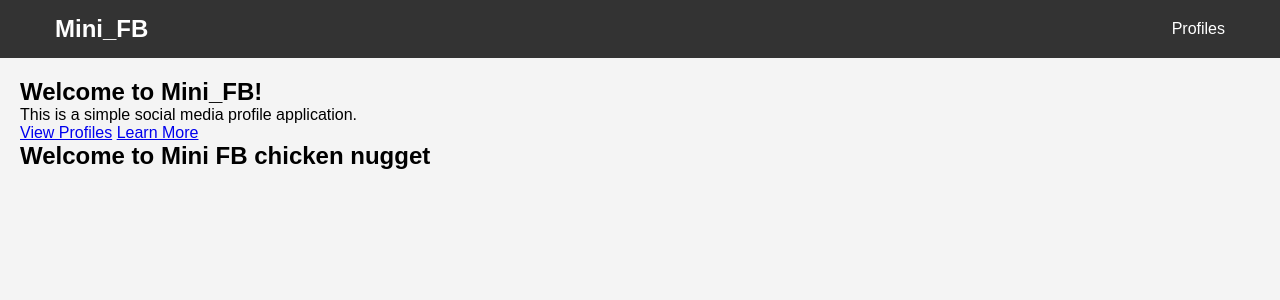
After one commit to abdul-pste/mini-fb, a Django app: template mini_fb/templates/mini_fb/home.html in a window 1280 px wide. The commit adds this page. Shown: the top 300 px of the page. Run offline with Django 5.2, Linux system fonts and the light colour scheme; the template is opened without the code that fills it, so the values that code supplies are empty.

Commit message:
fixed link issue

```diff
--- a/cs412_project/settings.py
+++ b/cs412_project/settings.py
@@ -58,7 +58,7 @@ ROOT_URLCONF = 'cs412_project.urls'
 TEMPLATES = [
     {
         'BACKEND': 'django.template.backends.django.DjangoTemplates',
-        'DIRS': [],
+        'DIRS': [BASE_DIR / 'templates'],
         'APP_DIRS': True,
         'OPTIONS': {
             'context_processors': [
--- a/mini_fb/static/css/styles.css
+++ b/mini_fb/static/css/styles.css
@@ -1,3 +1,6 @@
+/* styles.css */
+
+/* Basic reset */
 * {
     margin: 0;
     padding: 0;
@@ -7,91 +10,50 @@
 body {
     font-family: Arial, sans-serif;
     background-color: #f4f4f4;
-    color: #333;
-    line-height: 1.6;
+}
+
+/* Navigation Bar */
+nav {
+    background-color: #333;
+    color: #fff;
+}
+
+.nav-container {
+    max-width: 1200px;
+    margin: 0 auto;
+    padding: 15px;
+    display: flex;
+    justify-content: space-between;
+    align-items: center;
+}
+
+.logo {
+    font-size: 24px;
+    font-weight: bold;
+    text-decoration: none;
+    color: #fff;
+}
+
+.nav-links {
+    list-style: none;
+    display: flex;
+}
+
+.nav-links li {
+    margin-left: 20px;
+}
+
+.nav-links a {
+    text-decoration: none;
+    color: #fff;
+    transition: color 0.3s;
+}
+
+.nav-links a:hover {
+    color: #f39c12; /* Highlight color on hover */
+}
+
+/* Main Content */
+main {
     padding: 20px;
 }
-
-h1 {
-    text-align: center;
-    font-size: 2.5em;
-    color: #2c3e50;
-    margin-bottom: 20px;
-}
-
-ul {
-    list-style: none;
-    padding: 0;
-    margin: 0;
-    display: grid;
-    grid-template-columns: repeat(auto-fit, minmax(250px, 1fr));
-    gap: 20px;
-}
-
-li {
-    background-color: white;
-    padding: 20px;
-    border-radius: 10px;
-    box-shadow: 0 2px 5px rgba(0, 0, 0, 0.1);
-    transition: transform 0.3s ease, box-shadow 0.3s ease;
-    min-height: 350px;  /* Set a minimum height for each card */
-    display: flex;
-    flex-direction: column;
-    justify-content: space-between;
-}
-
-li:hover {
-    transform: translateY(-10px);
-    box-shadow: 0 4px 15px rgba(0, 0, 0, 0.2);
-}
-
-h2 {
-    font-size: 1.8em;
-    color: #16a085;
-    margin-bottom: 10px;
-}
-
-p {
-    margin-bottom: 8px;
-    font-size: 1.1em;
-}
-
-strong {
-    color: #16a085;
-}
-
-img {
-    width: 100%;
-    height: auto;
-    max-height: 200px;
-    object-fit: cover;
-    border-radius: 10px;
-    display: block;
-    margin-top: 10px;
-    margin-left: auto;
-    margin-right: auto;
-}
-
-@media (max-width: 768px) {
-    h1 {
-        font-size: 2em;
-    }
-
-    ul {
-        grid-template-columns: 1fr 1fr;
-    }
-}
-
-@media (max-width: 480px) {
-    ul {
-        grid-template-columns: 1fr;
-    }
-
-    h1 {
-        font-size: 1.8em;
-    }
-
-    li {
-        padding: 10px;
-    }
-}
--- /dev/null
+++ b/mini_fb/templates/mini_fb/base.html
@@ -0,0 +1,30 @@
+
+{% load static %}
+<!DOCTYPE html>
+<html lang="en">
+<head>
+    <meta charset="UTF-8">
+    <meta name="viewport" content="width=device-width, initial-scale=1.0">
+    <title>{% block title %}Profile List{% endblock %}</title>
+
+
+    <link rel="stylesheet" href="{% static 'css/styles.css' %}">
+</head>
+<body>
+    <!-- Navigation Bar -->
+    <nav>
+        <div class="nav-container">
+            <a href="{% url 'home' %}" class="logo">Mini_FB</a>
+            <ul class="nav-links">
+                <li><a href="{% url 'show_all_profiles' %}">Profiles</a></li>
+            </ul>
+        </div>
+    </nav>
+
+    <!-- Main Content -->
+    <main>
+        {% block content %}
+        {% endblock %}
+    </main>
+</body>
+</html>
--- /dev/null
+++ b/mini_fb/templates/mini_fb/home.html
@@ -0,0 +1,16 @@
+{% extends "base.html" %}
+
+{% block title %}Home - Mini_FB{% endblock %}
+
+{% block content %}
+<section class="home-content">
+    <h1>Welcome to Mini_FB!</h1>
+    <p>This is a simple social media profile application.</p>
+    <div class="cta-buttons">
+        <a href="{% url 'show_all_profiles' %}" class="btn">View Profiles</a>
+        <a href="#about" class="btn">Learn More</a>
+    </div>
+
+    <h1>Welcome to Mini FB chicken nugget</h1>
+</section>
+{% endblock %}
--- a/mini_fb/urls.py
+++ b/mini_fb/urls.py
@@ -5,5 +5,7 @@ from . import views
 
 urlpatterns = [
     path('profiles/', views.profile_list, name='profile_list'),
-    path('', views.ShowAllProfilesView.as_view(), name='show_all_profiles'),
+    path('base.html', views.home),
+    path('', views.home, name='home'),
+    path('show_all_profiles/', views.ShowAllProfilesView.as_view(), name='show_all_profiles'),
 ]
```
Also changed, not shown: mini_fb/templates/mini_fb/show_all_profiles.html (+72 -47 lines), mini_fb/views.py (+7 -2 lines).
